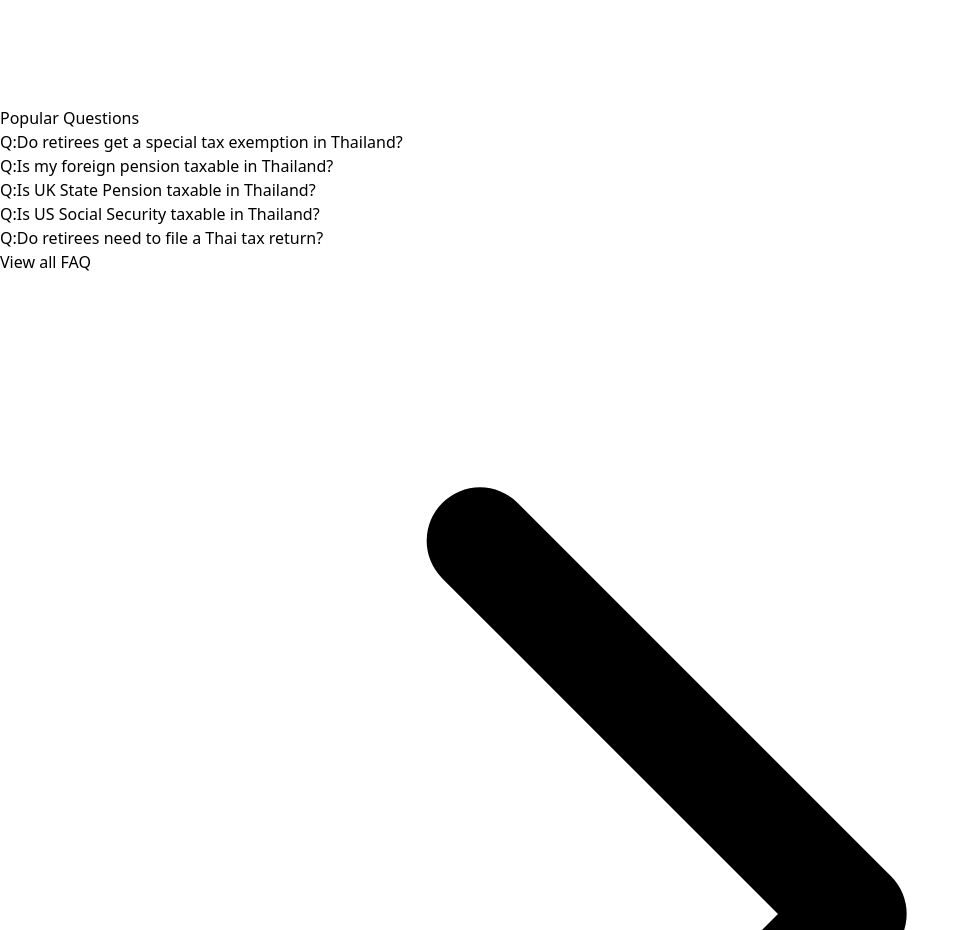
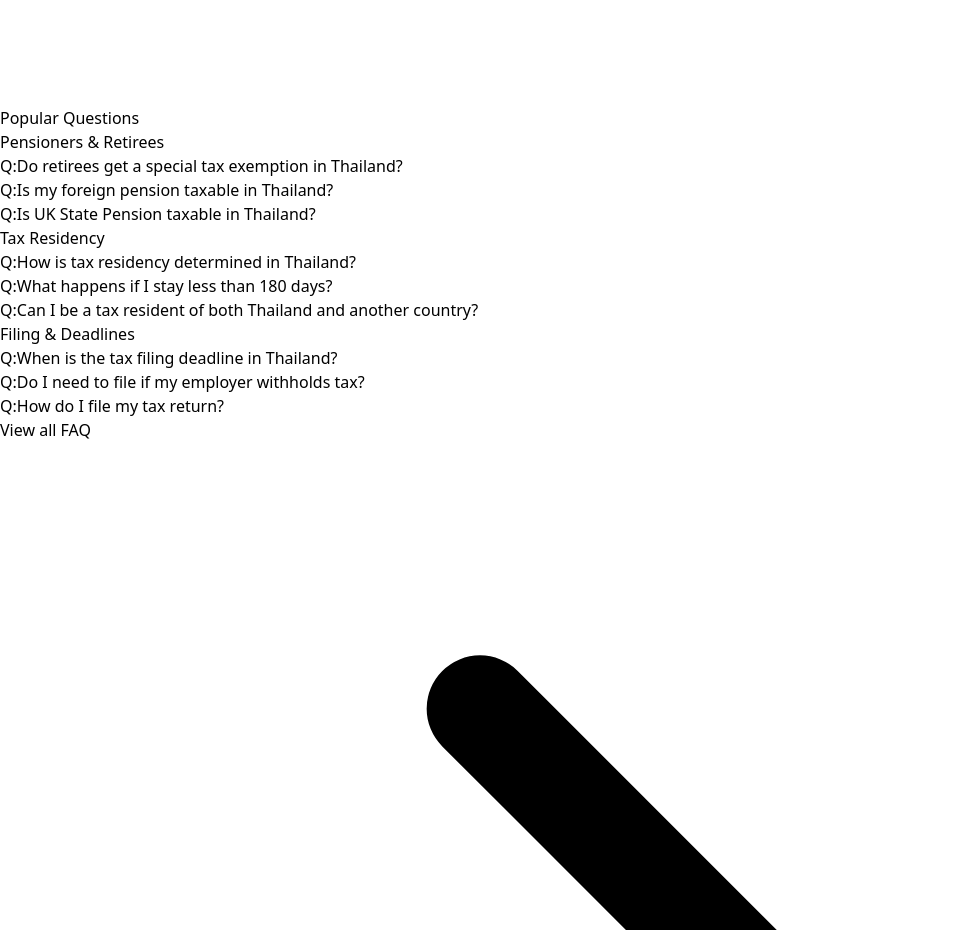
Before and after one commit to holsson95/thai-tax-calculator, a React (Vite) app: page / in a window 1280 px wide. Shown: the part 2860-3790 px from the top of the page, without its empty margins (0-970 px from the left). Built offline with nearby package versions, Linux system fonts and the light colour scheme.

Commit message:
More FAQ added

```diff
--- a/src/pages/HomePage.tsx
+++ b/src/pages/HomePage.tsx
@@ -9,9 +9,13 @@ import { faqData } from '../data/faq';
 const SITE_URL = 'https://www.mythaitaxes.com';
 
 const HomePage: React.FC = () => {
-  // Get first 3 articles and 5 FAQ items from across categories
+  // Get first 3 articles and curated FAQ items across key categories
   const featuredArticles = articles.slice(0, 3);
-  const featuredFAQ = faqData.flatMap(category => category.items).slice(0, 5);
+  const FEATURED_FAQ_CATEGORIES = ['Pensioners & Retirees', 'Tax Residency', 'Filing & Deadlines'];
+  const featuredFAQCategories = faqData
+    .filter(cat => FEATURED_FAQ_CATEGORIES.includes(cat.name))
+    .sort((a, b) => FEATURED_FAQ_CATEGORIES.indexOf(a.name) - FEATURED_FAQ_CATEGORIES.indexOf(b.name))
+    .map(cat => ({ name: cat.name, items: cat.items.slice(0, 3) }));
 
   const title = 'Thai Tax Calculator | Free Thai Income Tax Calculator';
   const description =
@@ -113,19 +117,28 @@ const HomePage: React.FC = () => {
             <h2 className="text-xl font-semibold text-gray-900 mb-4">
               Popular Questions
             </h2>
-            <ul className="space-y-3">
-              {featuredFAQ.map((item, index) => (
+            <div className="space-y-5">
+              {featuredFAQCategories.map(category => (
+                <div key={category.name}>
+                  <p className="text-xs font-semibold text-gray-400 uppercase tracking-wide mb-2">
+                    {category.name}
+                  </p>
+                  <ul className="space-y-2">
+                    {category.items.map((item, index) => (
                       <li key={index}>
                         <Link
                           to="/faq"
                           className="flex items-start gap-2 text-sm text-gray-600 hover:text-blue-500 transition-colors"
                         >
-                    <span className="text-blue-500 flex-shrink-0">Q:</span>
+                          <span className="text-blue-500 flex-shrink-0 mt-0.5">Q:</span>
                           <span>{item.question}</span>
                         </Link>
                       </li>
                     ))}
                   </ul>
+                </div>
+              ))}
+            </div>
             <Link
               to="/faq"
               className="inline-flex items-center gap-1 text-blue-500 hover:text-blue-600 mt-4 text-sm font-medium"
```
Also changed, not shown: 28 other files (tests, documents, lock files or other folders). Lines whose indentation alone changed are shown as unchanged.
